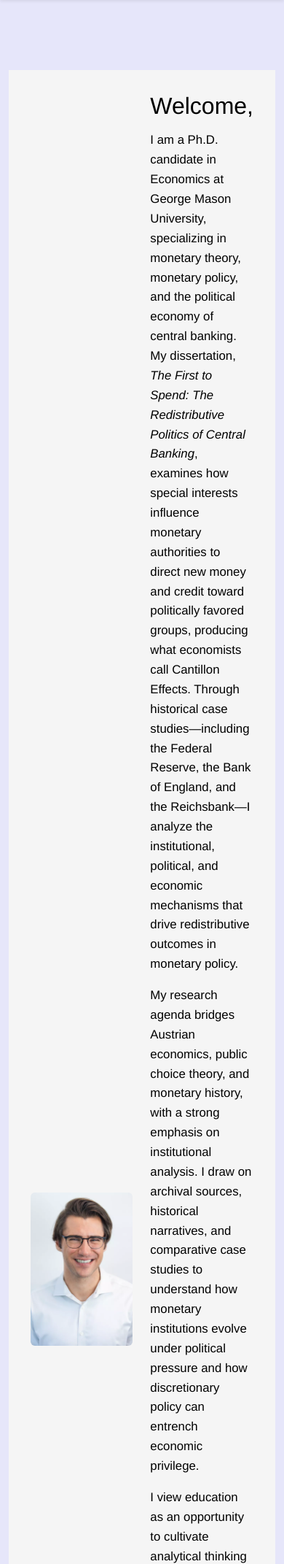
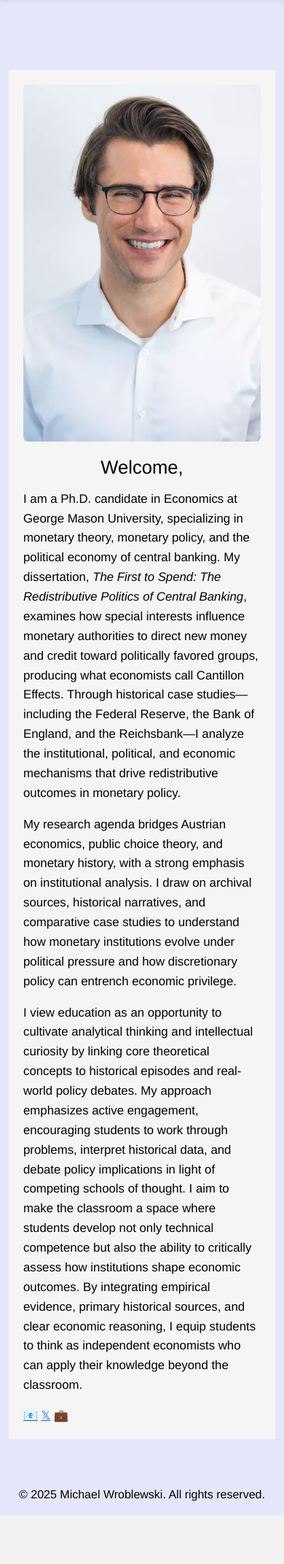
Before and after one commit to Jackbland3k/Michaels-Website, a Django app: page / in a window 390 px wide. Shown: the part 56-2199 px from the top of the page at 73% size. After the commit the page ends 2113 px from the top, so only its background shows below. Run offline with Django 5.2, Linux system fonts and the light colour scheme.

Commit message:
fixing sizing of home page for mobile use

```diff
--- a/static/CSS/style.css
+++ b/static/CSS/style.css
@@ -51,3 +51,75 @@
   max-width: 1100px;           /* optional: keep it readable */
   margin: 0 auto;              /* center on large screens */
 }
+
+
+/*Mobile friendly css below*/
+/* --- Home hero (photo + copy) --- */
+.hero {
+  display: flex;
+  align-items: center;
+  justify-content: center;
+  gap: 24px;
+  padding: 30px;
+  background: #f5f5f5;
+  max-width: 1200px;
+  margin: 0 auto;
+  box-sizing: border-box;
+}
+
+.hero .photo {
+  flex: 1.1;               /* a bit wider than text on desktop */
+  max-width: 520px;
+}
+
+.hero .photo img {
+  width: 100%;
+  height: auto;
+  border-radius: 6px;
+  display: block;
+}
+
+.hero .copy {
+  flex: 1;
+  text-align: left;
+}
+
+.hero .copy h1 {
+  font-size: 2rem;
+  margin-bottom: 15px;
+}
+
+.hero .copy p {
+  line-height: 1.6;
+  font-size: 1.05rem;
+  /* allow long phrases to wrap nicely on iOS */
+  overflow-wrap: anywhere;
+  word-break: break-word;
+}
+
+/* tablet-ish: soften sizes a bit */
+@media (max-width: 992px) {
+  .hero { gap: 20px; padding: 24px; }
+  .hero .copy h1 { font-size: 1.6rem; }
+}
+
+/* phones: stack vertically */
+@media (max-width: 768px) {
+  .hero {
+    flex-direction: column;   /* <-- the key change */
+    text-align: left;
+    padding: 20px;
+  }
+  .hero .photo,
+  .hero .copy {
+    width: 100%;
+    max-width: none;
+  }
+  .hero .photo img {
+    max-width: 420px;         /* keeps image from being too huge */
+    margin: 0 auto;           /* center the image */
+  }
+}
+
+/* optional: prevent any accidental sideways scroll on mobile */
+html, body { overflow-x: hidden; }
--- a/templates/home.html
+++ b/templates/home.html
@@ -7,31 +7,17 @@
 
 
 {% block content %}
-
-
-    <div style="
-    background-color:#f5f5f5;
-    display:flex;
-    align-items:center;
-    justify-content:center;
-    padding:30px;          /* was 50px */
-    gap:24px;              /* was 40px — reduces space between image & text */
-    max-width:1200px;
-    margin:0 auto;
-    ">
-
-        <!-- Left: photo gets a bit more width -->
-        <div style="flex:1.3; max-width:520px;">
-            <img src="{% static 'images/mwhs.webp' %}"
-                alt="Michael Wroblewski"
-                style="width:100%; height:auto; border-radius:6px;">
+  <div class="hero">
+    <!-- Left: photo -->
+    <div class="photo">
+      <img src="{% static 'images/mwhs.webp' %}" alt="Michael Wroblewski">
     </div>
 
-        <!-- Right: text gets slightly less width and left alignment -->
-        <div style="flex:1; max-width:640px; text-align:left;">
-            <h1 style="font-size:2em; margin-bottom:15px;">Welcome,</h1>
+    <!-- Right: text -->
+    <div class="copy">
+      <h1>Welcome,</h1>
 
-            <p style="line-height:1.6; font-size:1.05em;">
+      <p>
         I am a Ph.D. candidate in Economics at George Mason University, specializing in monetary theory,
         monetary policy, and the political economy of central banking. My dissertation,
         <em>The First to Spend: The Redistributive Politics of Central Banking</em>, examines how special
@@ -40,13 +26,15 @@
         the Federal Reserve, the Bank of England, and the Reichsbank—I analyze the institutional, political,
         and economic mechanisms that drive redistributive outcomes in monetary policy.
       </p>
-            <p style="line-height:1.6; font-size:1.05em;">
+
+      <p>
         My research agenda bridges Austrian economics, public choice theory, and monetary history, with a
         strong emphasis on institutional analysis. I draw on archival sources, historical narratives, and
         comparative case studies to understand how monetary institutions evolve under political pressure and
         how discretionary policy can entrench economic privilege.
       </p>
-            <p style="line-height:1.6; font-size:1.05em;">
+
+      <p>
         I view education as an opportunity to cultivate analytical thinking and intellectual curiosity by
         linking core theoretical concepts to historical episodes and real-world policy debates. My approach
         emphasizes active engagement, encouraging students to work through problems, interpret historical
@@ -57,13 +45,12 @@
         economists who can apply their knowledge beyond the classroom.
       </p>
 
-            <!-- icons (optional) -->
-            <div style="margin-top:16px; font-size:1.4em;">
-            <a href="mailto:mwroblew@gmu.edu" style="margin-right:12px;">📧</a>
-            <a href="https://x.com/..." target="_blank" style="margin-right:12px;">𝕏</a>
-            <a href="https://www.linkedin.com/in/..." target="_blank">💼</a>
+      <div class="hero-icons">
+        <a href="mailto:mwroblew@gmu.edu" aria-label="Email">📧</a>
+        <a href="https://x.com/..." target="_blank" rel="noopener" aria-label="X"
+           class="mx">𝕏</a>
+        <a href="https://www.linkedin.com/in/..." target="_blank" rel="noopener" aria-label="LinkedIn">💼</a>
       </div>
     </div>
   </div>
-
 {% endblock %}
```
Lines whose indentation alone changed are shown as unchanged.
